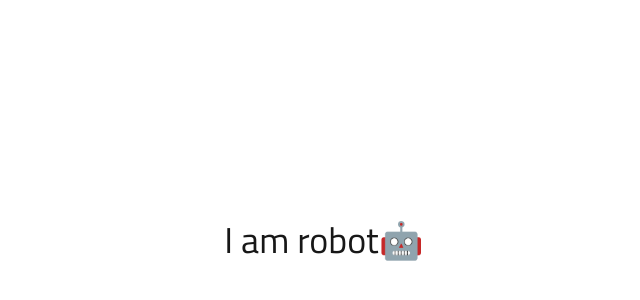
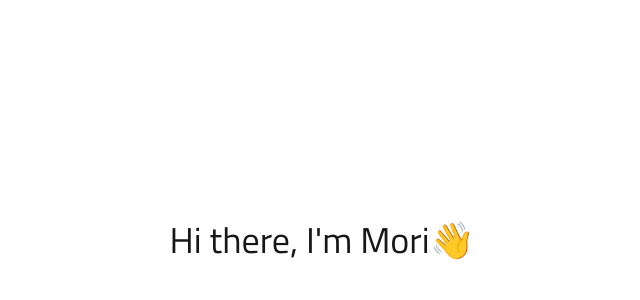
Before and after one commit to MoriARosland/rosland-web-2, a Next.js app: page / in a window 1280 px wide. Shown: the part 160-460 px from the top of the page, without its empty margins (316-956 px from the left). Built offline with nearby package versions, Linux system fonts and the light colour scheme.

Commit message:
feat: typewriter component

```diff
--- a/app/page.tsx
+++ b/app/page.tsx
@@ -1,7 +1,9 @@
+import TypeWriterHeader from "@/components/TypeWriterHeader";
+
 export default function Home() {
   return (
     <main className="flex justify-center items-center h-screen">
-      <h1 className="text-4xl">I am robot🤖</h1>
+      <TypeWriterHeader text="Hi there, I'm Mori👋" />
     </main>
   );
 }
--- /dev/null
+++ b/components/TypeWriterHeader.tsx
@@ -0,0 +1,19 @@
+export default function TypeWriterHeader({ text }: { text: string }) {
+  const typingDuration = 1.5; // seconds
+
+  return (
+    <div className="inline-block">
+      <h1
+        style={
+          {
+            "--character-count": text.length,
+            "--typing-duration": `${typingDuration}s`,
+          } as React.CSSProperties
+        }
+        className={`text-4xl overflow-hidden w-full whitespace-nowrap border-r-4 border-black dark:border-white animate-typewriter`}
+      >
+        {text}
+      </h1>
+    </div>
+  );
+}
```
